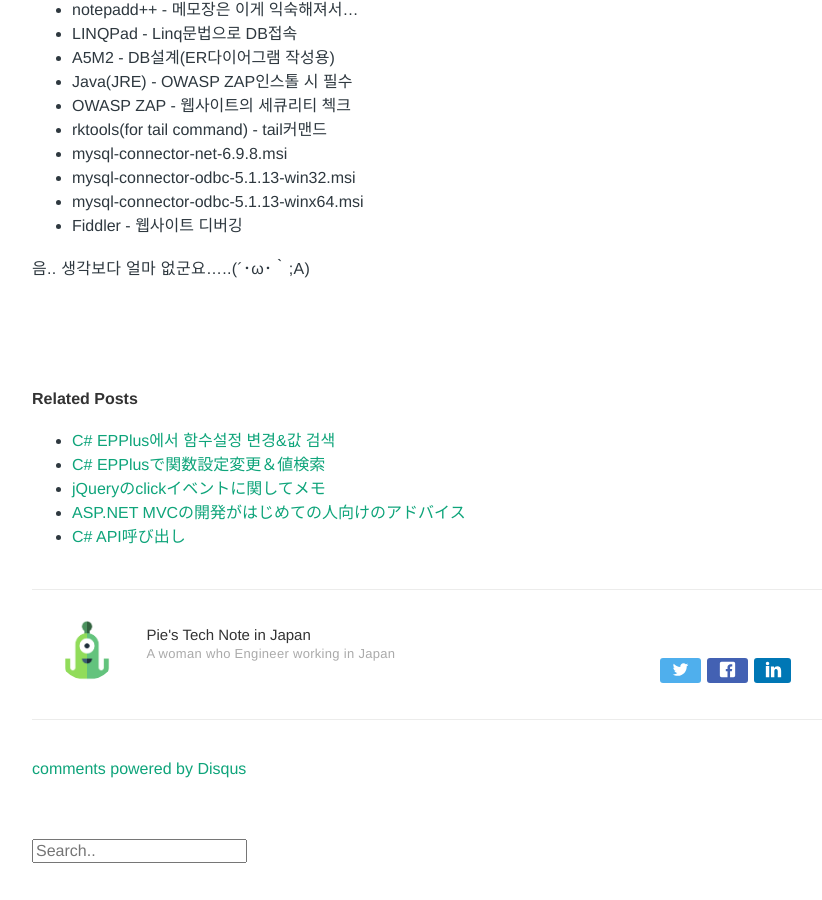
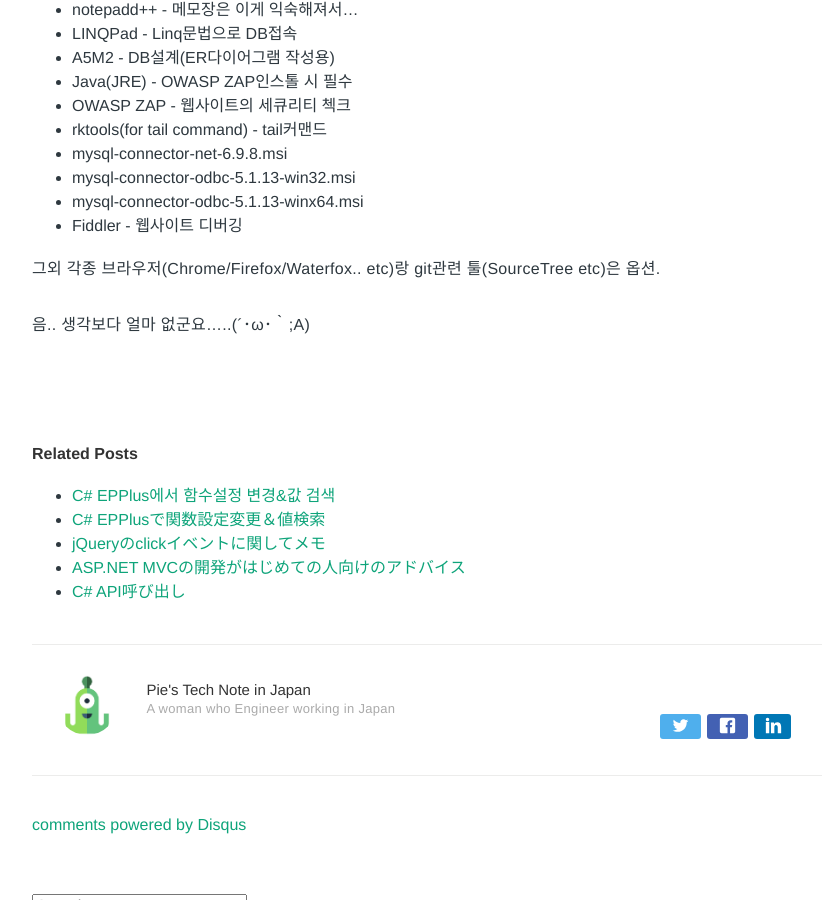
Before and after one commit to Pie001/pie001.github.io, a Jekyll site: the page built from _posts/2018-05-31-010.md, in a window 1280 px wide and 900 px high, scrolled down 921 px. Shown: the whole window, without its empty margins (203-1025 px from the left). Built offline with Jekyll 4.4.1, drawn with Linux system fonts in a browser that asks for light colours; comment, search, counter and statistics services are not loaded.

Commit message:
Update 2018-05-31-010.md

```diff
--- a/_posts/2018-05-31-010.md
+++ b/_posts/2018-05-31-010.md
@@ -41,4 +41,7 @@
 - mysql-connector-odbc-5.1.13-winx64.msi
 - Fiddler - 웹사이트 디버깅
 
+그외 각종 브라우저(Chrome/Firefox/Waterfox.. etc)랑 git관련 툴(SourceTree etc)은 옵션.
+
+
 음.. 생각보다 얼마 없군요.....(´･ω･｀;A)
```
